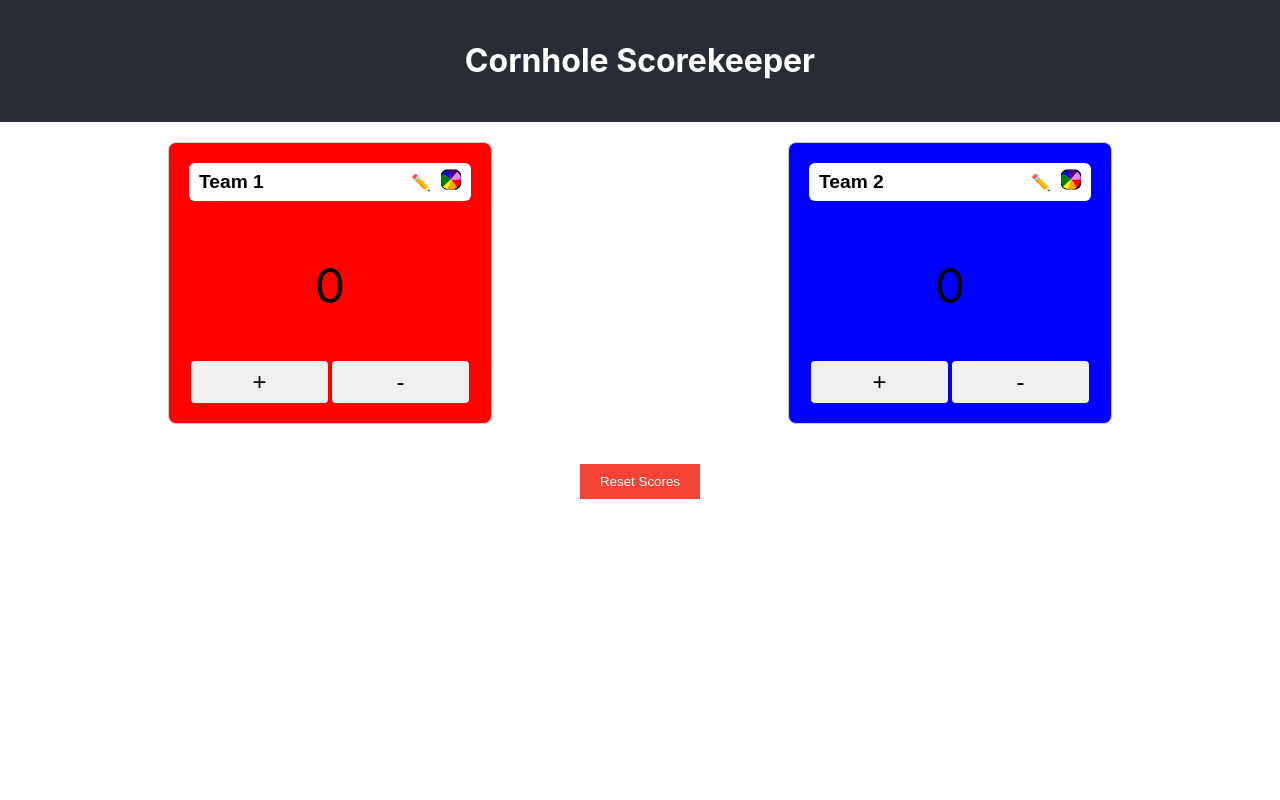
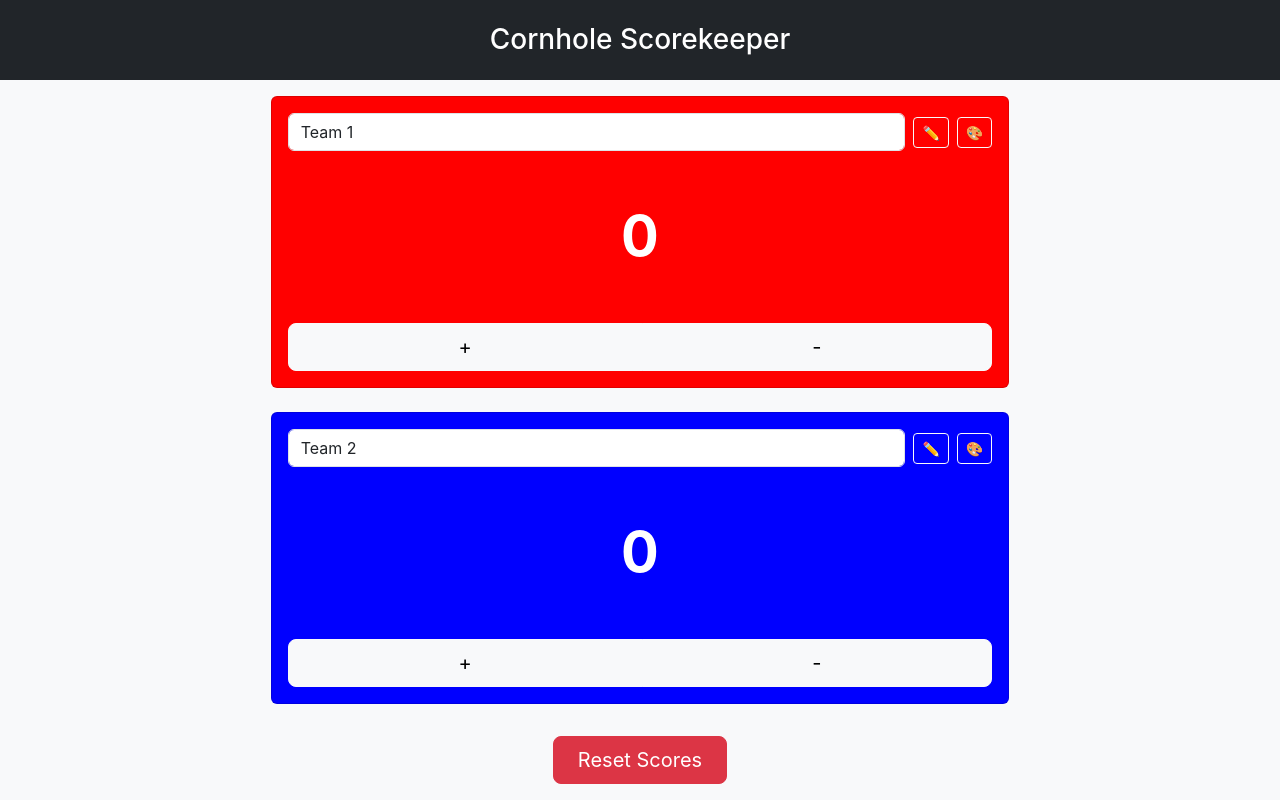
Before and after one commit to zmanoony-arch/cornhole, a React (Create React App) app: page / in a window 1280 px wide. Built offline with nearby package versions, Linux system fonts and the light colour scheme.

Commit message:
re-factor

```diff
--- a/package.json
+++ b/package.json
@@ -4,6 +4,7 @@
   "private": true,
   "homepage": "https://zmanoony-arch.github.io/cornhole",
   "dependencies": {
+    "bootstrap": "^5.3.8",
     "react": "^18.2.0",
     "react-dom": "^18.2.0",
     "react-scripts": "5.0.1"
--- a/src/App.css
+++ b/src/App.css
@@ -1,135 +1,51 @@
 .App {
-  text-align: center;
+  min-height: 100vh;
+  display: flex;
+  flex-direction: column;
 }
 
 .App-header {
-  background-color: #282c34;
-  padding: 20px;
+  flex: 0 0 10vh;
+  background-color: #212529;
   color: white;
 }
 
-.teams {
+.main-content {
+  flex: 1 1 auto;
+  min-height: 0;
   display: flex;
-  justify-content: space-around;
-  margin: 20px;
+  flex-direction: column;
+  justify-content: center;
+  padding-top: 1rem;
+  padding-bottom: 1rem;
 }
 
-.team {
-  border: 1px solid #ccc;
-  padding: 20px;
-  border-radius: 8px;
-  position: relative;
-  display: flex;
-  flex-direction: column;
-  justify-content: flex-start;
-  min-height: 240px;
+.App-footer {
+  flex: 0 0 10vh;
+  padding: 0.75rem;
 }
 
-.team-name-wrapper {
-  position: relative;
-  width: 100%;
-  margin: 0 auto 10px;
-  flex-shrink: 0;
-}
-
-.team-name {
-  width: 100%;
-  font-size: 1.2em;
-  text-align: left;
-  border: none;
-  background: white;
-  margin-bottom: 0;
-  font-weight: bold;
-  padding: 8px 10px;
-  border-radius: 6px;
-  box-sizing: border-box;
-}
-
-.team-name-icon {
-  position: absolute;
-  right: 40px;
-  top: 50%;
-  transform: translateY(-50%);
-  cursor: pointer;
-  font-size: 1em;
-  pointer-events: auto;
-}
-
-.color-icon {
-  position: absolute;
-  top: 50%;
-  right: 10px;
-  transform: translateY(-50%);
-  cursor: pointer;
-  font-size: 1.2em;
+.team-card {
+  border: 1px solid rgba(0, 0, 0, 0.125);
+  overflow: hidden;
 }
 
 .color-palette {
-  position: absolute;
+  min-width: 140px;
+  right: 0;
   top: 100%;
-  right: -8px;
-  display: flex;
-  flex-direction: column;
-  margin-top: 4px;
   z-index: 10;
 }
 
-.color-palette button {
+.color-button {
   width: 30px;
   height: 30px;
-  margin: 2px;
-  border: 1px solid #ccc;
+  margin: 3px;
+  border: 1px solid #ddd;
   cursor: pointer;
-  border-radius: 4px;
-}
-
-.score-buttons {
-  display: flex;
-  width: 100%;
-  flex-shrink: 0;
-}
-
-.score-buttons button {
-  flex: 1;
-  padding: 7px 10px;
-  font-size: 1.5em;
-  border: none;
-  cursor: pointer;
-  background-color: #f0f0f0;
-  border-radius: 4px;
-  margin: 0 2px;
-}
-
-.score-buttons button:hover {
-  background-color: #e0e0e0;
-}
-
-.reset {
-  margin-top: 20px;
-  background-color: #f44336;
-  color: white;
-  border: none;
-  padding: 10px 20px;
-  cursor: pointer;
-}
-
-@media (max-width: 768px) {
-  .teams {
-    flex-direction: column;
-    align-items: center;
-  }
-  .team {
-    margin-bottom: 20px;
-    width: 80%;
-    max-width: 300px;
-  }
+  border-radius: 6px;
 }
 
 .score {
-  font-size: 3em;
-  margin: 0;
-  flex: 1;
-  display: flex;
-  align-items: center;
-  justify-content: center;
+  min-height: 140px;
 }
--- a/src/App.js
+++ b/src/App.js
@@ -31,13 +31,41 @@ function App() {
   return (
     <div className="App">
       <header className="App-header">
-        <h1>Cornhole Scorekeeper</h1>
+        <div className="container h-100 d-flex align-items-center justify-content-center">
+          <h1 className="h3 mb-0">Cornhole Scorekeeper</h1>
+        </div>
       </header>
-      <div className="teams">
-        <TeamScore name={team1Name} score={team1Score} onScoreChange={(delta) => handleScoreChange(1, delta)} onNameChange={(newName) => handleNameChange(1, newName)} color={team1Color} onColorChange={setTeam1Color} />
-        <TeamScore name={team2Name} score={team2Score} onScoreChange={(delta) => handleScoreChange(2, delta)} onNameChange={(newName) => handleNameChange(2, newName)} color={team2Color} onColorChange={setTeam2Color} />
-      </div>
-      <button onClick={resetScores} className="reset">Reset Scores</button>
+
+      <main className="main-content container d-flex flex-column justify-content-center">
+        <div className="row gx-3 gy-4 justify-content-center">
+          <div className="col-12 col-md-8">
+            <TeamScore
+              name={team1Name}
+              score={team1Score}
+              onScoreChange={(delta) => handleScoreChange(1, delta)}
+              onNameChange={(newName) => handleNameChange(1, newName)}
+              color={team1Color}
+              onColorChange={setTeam1Color}
+            />
+          </div>
+          <div className="col-12 col-md-8">
+            <TeamScore
+              name={team2Name}
+              score={team2Score}
+              onScoreChange={(delta) => handleScoreChange(2, delta)}
+              onNameChange={(newName) => handleNameChange(2, newName)}
+              color={team2Color}
+              onColorChange={setTeam2Color}
+            />
+          </div>
+        </div>
+      </main>
+
+      <footer className="App-footer d-flex align-items-center justify-content-center">
+        <button type="button" onClick={resetScores} className="btn btn-danger btn-lg px-4">
+          Reset Scores
+        </button>
+      </footer>
     </div>
   );
 }
--- a/src/TeamScore.js
+++ b/src/TeamScore.js
@@ -1,37 +1,59 @@
 import React, { useState, useRef } from 'react';
+
+function getContrastVariant(hex) {
+  const normalized = hex.replace('#', '').length === 3
+    ? hex.replace('#', '').split('').map(c => c + c).join('')
+    : hex.replace('#', '');
+  const r = parseInt(normalized.substr(0, 2), 16);
+  const g = parseInt(normalized.substr(2, 2), 16);
+  const b = parseInt(normalized.substr(4, 2), 16);
+  const yiq = (r * 299 + g * 587 + b * 114) / 1000;
+  return yiq >= 128 ? 'dark' : 'light';
+}
 
 function TeamScore({ name, score, onScoreChange, onNameChange, color, onColorChange }) {
   const [showPalette, setShowPalette] = useState(false);
   const nameInputRef = useRef(null);
   const colors = ['#FF0000', '#FFA500', '#FFFF00', '#008000', '#0000FF', '#4B0082', '#EE82EE'];
+  const contrast = getContrastVariant(color);
+  const outlineClass = contrast === 'light' ? 'btn-outline-light' : 'btn-outline-dark';
+  const controlClass = contrast === 'light' ? 'btn-light' : 'btn-dark';
 
   return (
-    <div className="team" style={{ backgroundColor: color }}>
-      <div className="team-name-wrapper">
+    <div className={`card team-card h-100 ${contrast === 'light' ? 'text-white' : 'text-dark'}`} style={{ backgroundColor: color }}>
+      <div className="card-body d-flex flex-column h-100">
+        <div className="d-flex align-items-center mb-3 position-relative">
           <input
             ref={nameInputRef}
             type="text"
             value={name}
             onChange={(e) => onNameChange(e.target.value)}
-          className="team-name"
+            className="form-control me-2"
           />
-        <span className="team-name-icon" onClick={() => nameInputRef.current?.focus()} title="Edit team name">✏️</span>
-        <div className="color-icon" onClick={() => setShowPalette(!showPalette)}>
-          <svg width="20" height="20" viewBox="0 0 20 20">
-            <circle cx="10" cy="10" r="9.5" fill="none" stroke="black" stroke-width="4"/>
-            <path d="M10,10 L20,10 A10,10 0 0,1 16.18,17.86 Z" fill="#FF0000"/>
-            <path d="M10,10 L16.18,17.86 A10,10 0 0,1 6.81,19.51 Z" fill="#FFA500"/>
-            <path d="M10,10 L6.81,19.51 A10,10 0 0,1 1.81,16.88 Z" fill="#FFFF00"/>
-            <path d="M10,10 L1.81,16.88 A10,10 0 0,1 1.81,4.12 Z" fill="#008000"/>
-            <path d="M10,10 L1.81,4.12 A10,10 0 0,1 6.81,0.49 Z" fill="#0000FF"/>
-            <path d="M10,10 L6.81,0.49 A10,10 0 0,1 16.18,2.14 Z" fill="#4B0082"/>
-            <path d="M10,10 L16.18,2.14 A10,10 0 0,1 20,10 Z" fill="#EE82EE"/>
-          </svg>
+          <button
+            type="button"
+            className={`btn ${outlineClass} btn-sm me-2`}
+            onClick={() => nameInputRef.current?.focus()}
+            title="Edit team name"
+          >
+            ✏️
+          </button>
+          <div className="position-relative">
+            <button
+              type="button"
+              className={`btn ${outlineClass} btn-sm`}
+              onClick={() => setShowPalette(!showPalette)}
+              title="Choose team color"
+            >
+              🎨
+            </button>
             {showPalette && (
-            <div className="color-palette">
+              <div className="color-palette position-absolute shadow-sm rounded bg-white p-2">
                 {colors.map(c => (
                   <button
                     key={c}
+                    type="button"
+                    className="color-button"
                     style={{ backgroundColor: c }}
                     onClick={() => { onColorChange(c); setShowPalette(false); }}
                   />
@@ -40,10 +62,19 @@ function TeamScore({ name, score, onScoreChange, onNameChange, color, onColorCha
             )}
           </div>
         </div>
-      <div className="score">{score}</div>
-      <div className="score-buttons">
-        <button onClick={() => onScoreChange(1)}>+</button>
-        <button onClick={() => onScoreChange(-1)}>-</button>
+
+        <div className="score d-flex align-items-center justify-content-center flex-grow-1">
+          <span className="display-4 fw-bold">{score}</span>
+        </div>
+
+        <div className="btn-group w-100 mt-3" role="group">
+          <button type="button" className={`btn ${controlClass} btn-lg`} onClick={() => onScoreChange(1)}>
+            +
+          </button>
+          <button type="button" className={`btn ${controlClass} btn-lg`} onClick={() => onScoreChange(-1)}>
+            -
+          </button>
+        </div>
       </div>
     </div>
   );
--- a/src/index.css
+++ b/src/index.css
@@ -1,3 +1,9 @@
+html,
+body,
+#root {
+  height: 100%;
+}
+
 body {
   margin: 0;
   font-family: -apple-system, BlinkMacSystemFont, 'Segoe UI', 'Roboto', 'Oxygen',
@@ -5,6 +11,7 @@ body {
     sans-serif;
   -webkit-font-smoothing: antialiased;
   -moz-osx-font-smoothing: grayscale;
+  background-color: #f8f9fa;
 }
 
 code {
--- a/src/index.js
+++ b/src/index.js
@@ -1,5 +1,6 @@
 import React from 'react';
 import ReactDOM from 'react-dom/client';
+import 'bootstrap/dist/css/bootstrap.min.css';
 import './index.css';
 import App from './App';
 
```
Also changed, not shown: 12 other files (tests, documents, lock files or other folders). Lines whose indentation alone changed are shown as unchanged.
